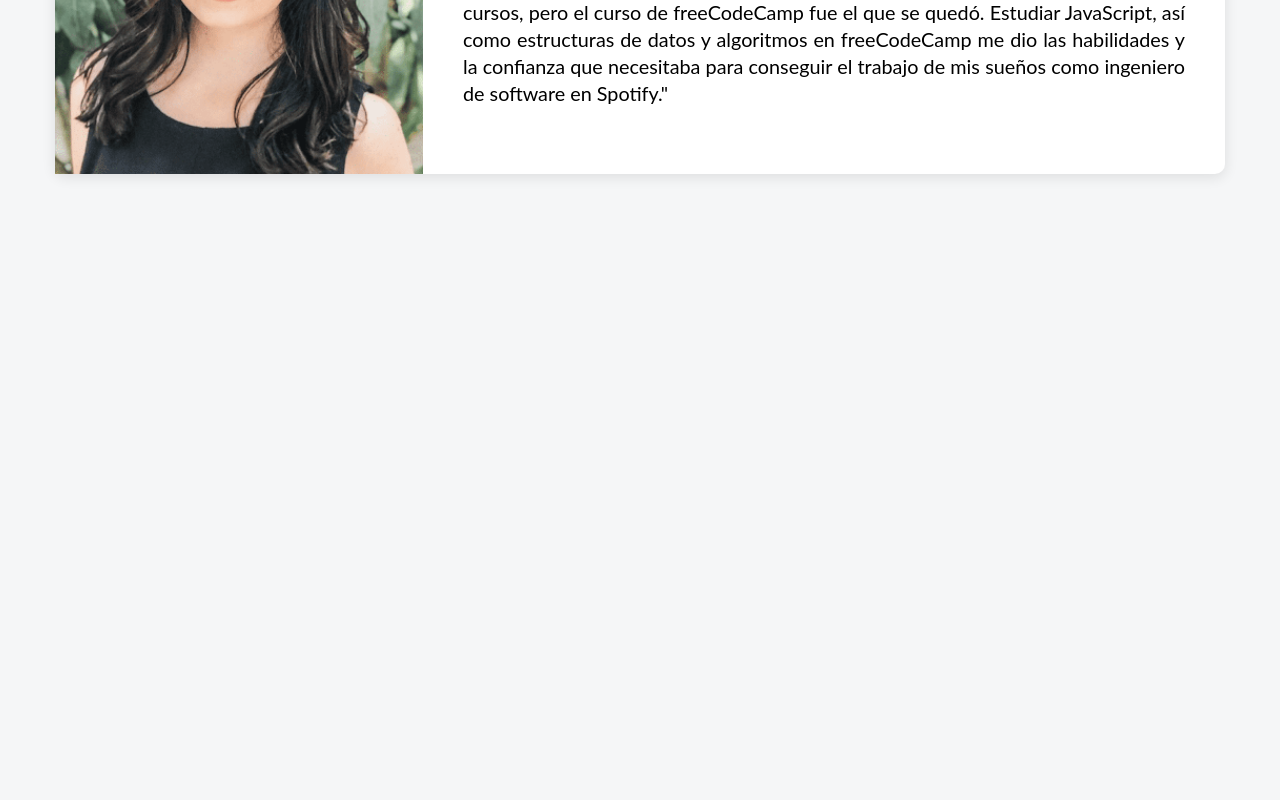
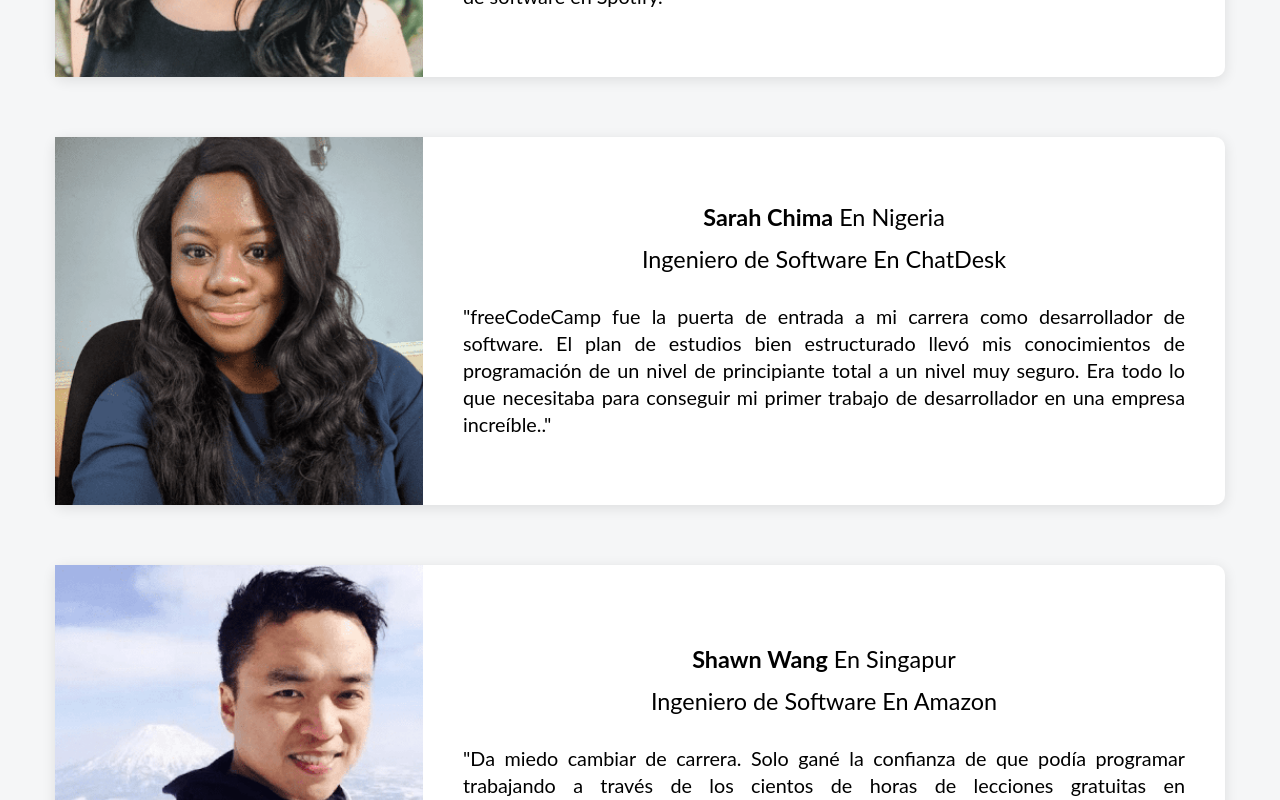
Before and after one commit to AlexisMartinez1913/testimonies-freecodecamp, a React (Vite) app: page / in a window 1280 px wide. Shown: the part 480-1280 px from the top of the page. Before the commit the page ends 800 px from the top, so only its background shows below. Built offline with nearby package versions, Linux system fonts and the light colour scheme.

Commit message:
add more props and config images

```diff
--- a/src/App.jsx
+++ b/src/App.jsx
@@ -17,6 +17,24 @@
           company='Spotify'
           testimony='Siempre he tenido problemas para aprender JavaScript. He tomado muchos cursos, pero el curso de freeCodeCamp fue el que se quedó. Estudiar JavaScript, así como estructuras de datos y algoritmos en freeCodeCamp me dio las habilidades y la confianza que necesitaba para conseguir el trabajo de mis sueños como ingeniero de software en Spotify.'
         />
+
+        <Testimony
+        name='Sarah Chima'
+        country='Nigeria'
+        image='sarah'
+        charge='Ingeniero de Software'
+        company='ChatDesk'
+        testimony='freeCodeCamp fue la puerta de entrada a mi carrera como desarrollador de software. El plan de estudios bien estructurado llevó mis conocimientos de programación de un nivel de principiante total a un nivel muy seguro. Era todo lo que necesitaba para conseguir mi primer trabajo de desarrollador en una empresa increíble..'
+        />
+
+        <Testimony
+        name='Shawn Wang'
+        country='Singapur'
+        image='shawn'
+        charge='Ingeniero de Software'
+        company='Amazon'
+        testimony='Da miedo cambiar de carrera. Solo gané la confianza de que podía programar trabajando a través de los cientos de horas de lecciones gratuitas en freeCodeCamp. Dentro de un año tuve un trabajo de seis cifras como ingeniero de software. freeCodeCamp cambió mi vida.'
+        />
       </div>
     </div>
   )
--- a/src/components/Testimony.jsx
+++ b/src/components/Testimony.jsx
@@ -23,7 +23,7 @@
                 src={images[props.image]}
                 alt="image-emma" />
             <div className="container-text-testimony">
-                <p className="name-testimony">{props.name} En {props.country}</p>
+                <p className="name-testimony"><strong>{props.name}</strong> En {props.country}</p>
                 <p className="charge-testimony">{props.charge} En {props.company}</p>
                 <p className="text-testimony">"{props.testimony}"</p>
 
```
